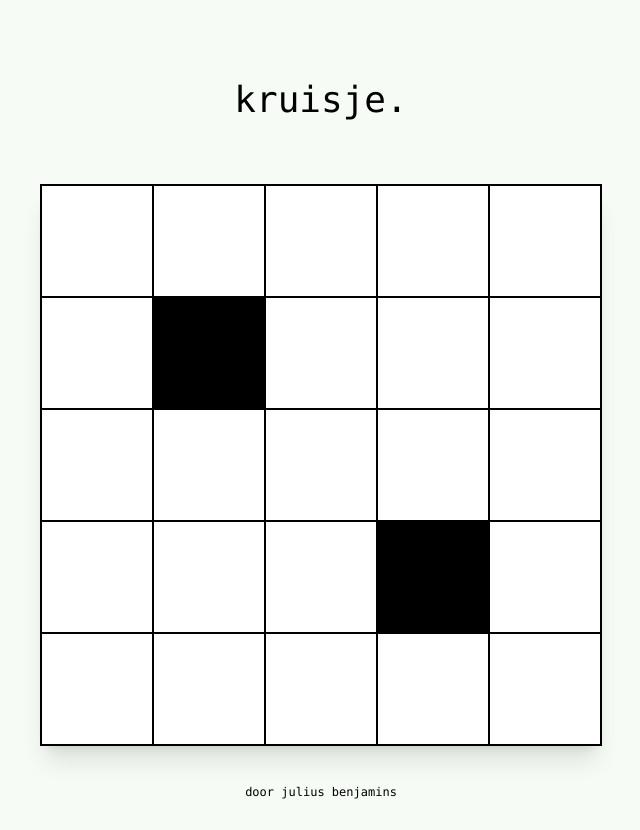
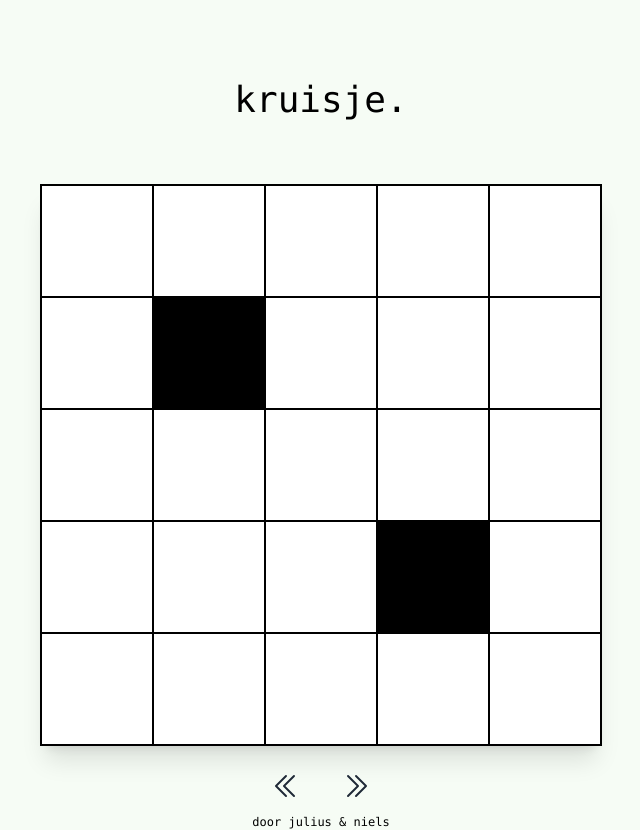
Before and after one commit to juliusbenjamins/kruisje, a React (Create React App) app: page / in a window 1280 px wide. Shown: the whole page, without its empty margins (319-959 px from the left). Before the commit the page ends 800 px from the top, so only its background shows below. Built offline with nearby package versions, Linux system fonts and the light colour scheme.

Commit message:
Added navigation buttons

```diff
--- a/package.json
+++ b/package.json
@@ -3,9 +3,11 @@
   "version": "0.1.0",
   "private": true,
   "dependencies": {
+    "@heroicons/react": "^2.2.0",
     "@testing-library/jest-dom": "^5.16.5",
     "@testing-library/react": "^13.4.0",
     "@testing-library/user-event": "^13.5.0",
+    "heroicons": "^2.2.0",
     "npm": "^9.6.2",
     "react": "^18.2.0",
     "react-dom": "^18.2.0",
--- a/src/App.css
+++ b/src/App.css
@@ -41,6 +41,10 @@ html {
   color: #61dafb;
 }
 
+.Navigation {
+  color: black;
+}
+
 @keyframes App-logo-spin {
   from {
     transform: rotate(0deg);
--- a/src/App.js
+++ b/src/App.js
@@ -1,4 +1,5 @@
 import { useState, useEffect, useRef } from 'react';
+import { ChevronDoubleLeftIcon, ChevronDoubleRightIcon } from '@heroicons/react/24/solid'
 import './App.css';
 
 // Random constants
@@ -60,6 +61,14 @@ export const App = () => {
 
   const handleKeyDown = (e) => {
 
+  }
+
+  const handleNavigation = (e, dir) => {
+    if (dir === "left") {
+      console.log("Ennnn links")
+    } else if (dir === "right") {
+      console.log("Ennnn rechts")
+    }
   }
 
   const getCellColor = (row, col) => {
@@ -156,9 +165,21 @@ export const App = () => {
               </div>
             </div>
           </div>
+          <div className='mt-3'>
+            <button
+              className='Navigation p-3 mr-2'
+              onClick={(e) => handleNavigation(e, "left")}>
+              <ChevronDoubleLeftIcon className="size-8 text-gray-800"/>
+            </button>
+            <button
+              className='Navigation p-3 ml-2'
+              onClick={(e) => handleNavigation(e, "right")}>
+              <ChevronDoubleRightIcon className="size-8 text-gray-800"/>
+            </button>
+          </div>
         </div>
         <footer className='text-xs'>
-          door julius benjamins
+          door julius & niels
         </footer>
       </div>
     );
```
Also changed, not shown: 1 other file (tests, documents, lock files or other folders).
